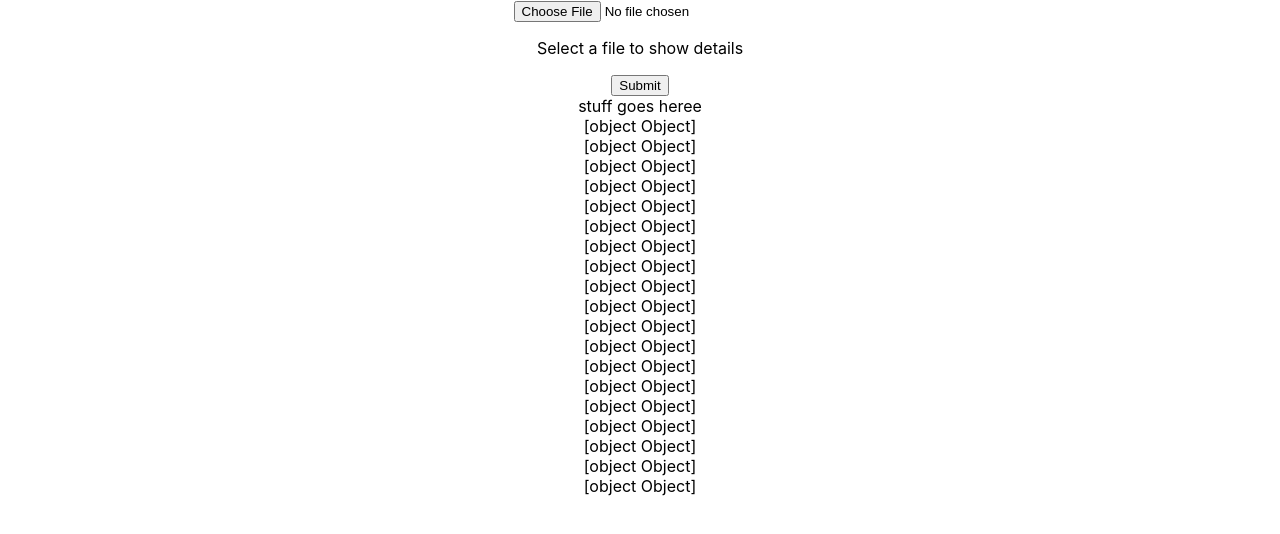
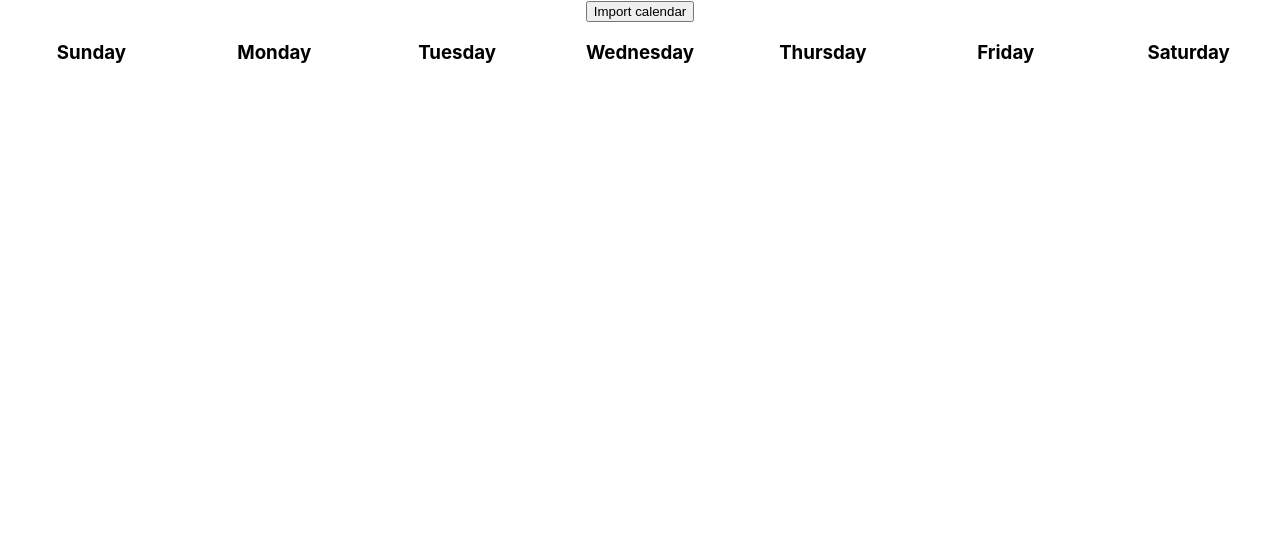
Before and after one commit to bengordon-dev/hackmit-2022, a React (Create React App) app in the folder frontend/: page / in a window 1280 px wide. Shown: the top 534 px of the page. Built offline with nearby package versions, Linux system fonts and the light colour scheme.

Commit message:
latest version

```diff
--- a/frontend/src/App.js
+++ b/frontend/src/App.js
@@ -3,6 +3,8 @@ import {useState, useEffect} from "react";
 import ICalParser from 'ical-js-parser';
 //import IcalExpander from 'ical-expander';
 import {fakeData} from "./data/fakeData.js"
+
+const weekDays = ["Sunday", "Monday", "Tuesday", "Wednesday", "Thursday", "Friday", "Saturday"]
 
 function App() {
   const useScript = url => {
@@ -23,7 +25,7 @@ function App() {
   // getDistance('gates dell complex', 'j2 dining');
 
   const [fileString, setFileString] = useState("")
-  const [data, setData] = useState(fakeData)
+  const [data, setData] = useState([[], [], [], [], [], [], []])
   const [selectedFile, setSelectedFile] = useState();
 	const [isFilePicked, setIsFilePicked] = useState(false);
   const [isSelected, setIsSelected] = useState(false)
@@ -74,6 +76,15 @@ function App() {
 
   }
 
+  function handleFakeData() {
+    const newData = [[], [], [], [], [], [], []]
+    for (const event of fakeData) {
+      const weekDay = new Date(event.startDate).getDay()
+      newData[weekDay].push(event)
+    }
+    setData(newData)
+  }
+
   async function getDistance(origin, destination) {
     // var restRequest = gapi.client.request({
     //   'path': 'https://maps.googleapis.com/maps/api/directions/json',
@@ -84,7 +95,7 @@ function App() {
 
   return (
     <div className="App">
-      <div>
+      {/*<div>
         <input type="file" name="file" onChange={changeHandler} />
         {isSelected ? (
           <div>
@@ -102,16 +113,23 @@ function App() {
         <div>
           <button onClick={() => handleSubmission()}>Submit</button>
         </div>
+      </div>*/}
+
+
+      {/*fileString && <button onClick={() => getData()}>calendar</button>*/}
+
+      <button onClick={() => handleFakeData()}>Import calendar</button>
+
+      <div style={{display: "flex", flexDirection: "row"}}>
+      {weekDays && weekDays.map((day, i) =>
+        <div style={{width: "20%"}}>
+          <h3>{day}</h3>
+          {data[i] && data[i].map((event, key) => <p>{event.summary}<br/> {new Date(event.startDate).getHours()}:{new Date(event.startDate).getMinutes()} - {new Date(event.endDate).getHours()}:{new Date(event.endDate).getMinutes()} <br/>{event.location}</p>)}
+        </div>
+      )}
       </div>
 
 
-      {fileString && <button onClick={() => getData()}>calendar</button>}
-
-      <div> stuff goes heree
-      {data && data.map((event, i) => <div>
-        {`${event}`}</div>
-      )}
-      </div>
     </div>
   );
 }
```
